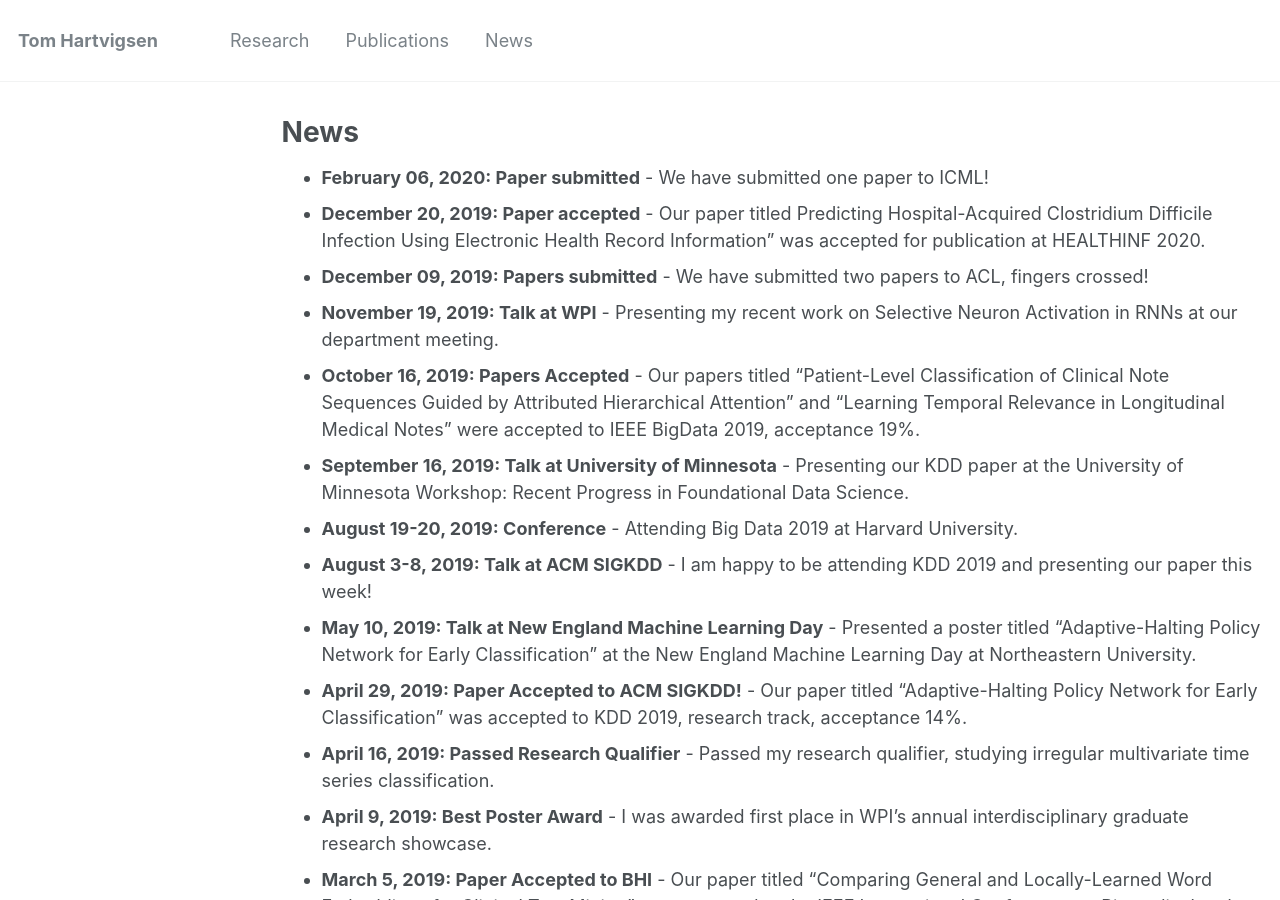
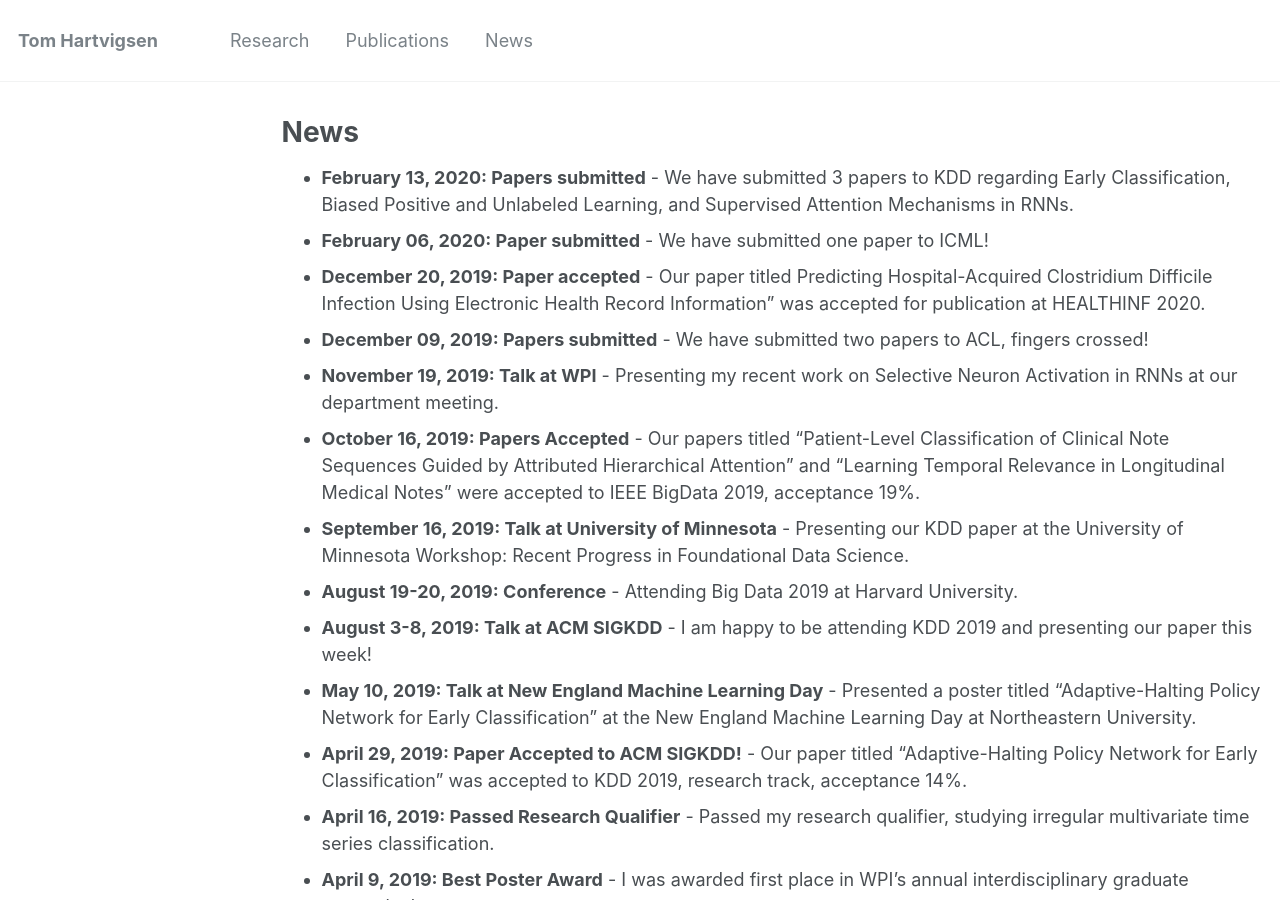
Before and after one commit to Thartvigsen/thartvigsen.github.io, a Jekyll site: the page built from _pages/news.md, in a window 1280 px wide and 900 px high. Built offline with Jekyll 4.4.1, drawn with Linux system fonts in a browser that asks for light colours.

Commit message:
new news

```diff
--- a/_pages/news.md
+++ b/_pages/news.md
@@ -5,6 +5,7 @@ permalink: /news/
 author_profile: false
 ---
 
+- **February 13, 2020: Papers submitted** - We have submitted 3 papers to KDD regarding Early Classification, Biased Positive and Unlabeled Learning, and Supervised Attention Mechanisms in RNNs.
 - **February 06, 2020: Paper submitted** - We have submitted one paper to ICML!
 - **December 20, 2019: Paper accepted** - Our paper titled Predicting Hospital-Acquired Clostridium Difficile Infection Using Electronic Health Record Information" was accepted for publication at HEALTHINF 2020.
 - **December 09, 2019: Papers submitted** - We have submitted two papers to ACL, fingers crossed!
```
